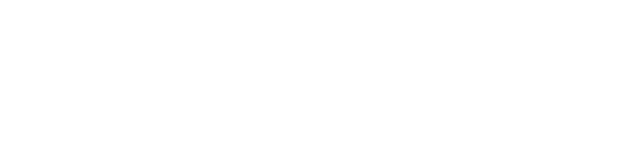
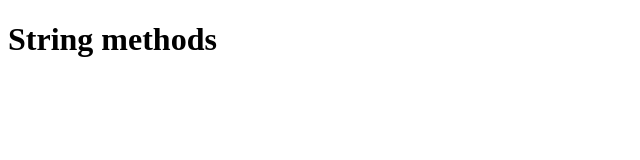
Before and after one commit to Semulli/Homework-Methods, a plain HTML site: page String Methods/index.html in a window 1280 px wide. Shown: the whole page, without its empty margins (0-640 px from the left). Drawn offline with Linux system fonts and the light colour scheme.

Commit message:
updated file

```diff
--- a/String Methods/index.html
+++ b/String Methods/index.html
@@ -6,6 +6,7 @@
     <title>Document</title>
   </head>
   <body>
+    <h1>String methods</h1>
     <script src="sMethods.js"></script>
   </body>
 </html>
```
Also changed, not shown: Array Methods/index.html (+1 -0 lines).
